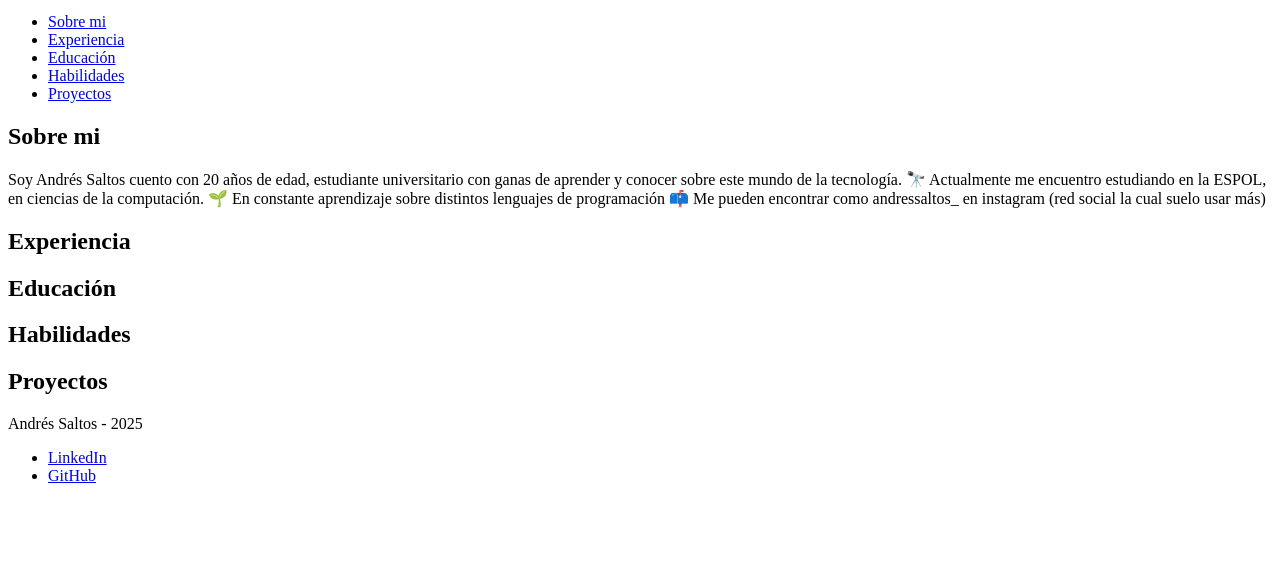
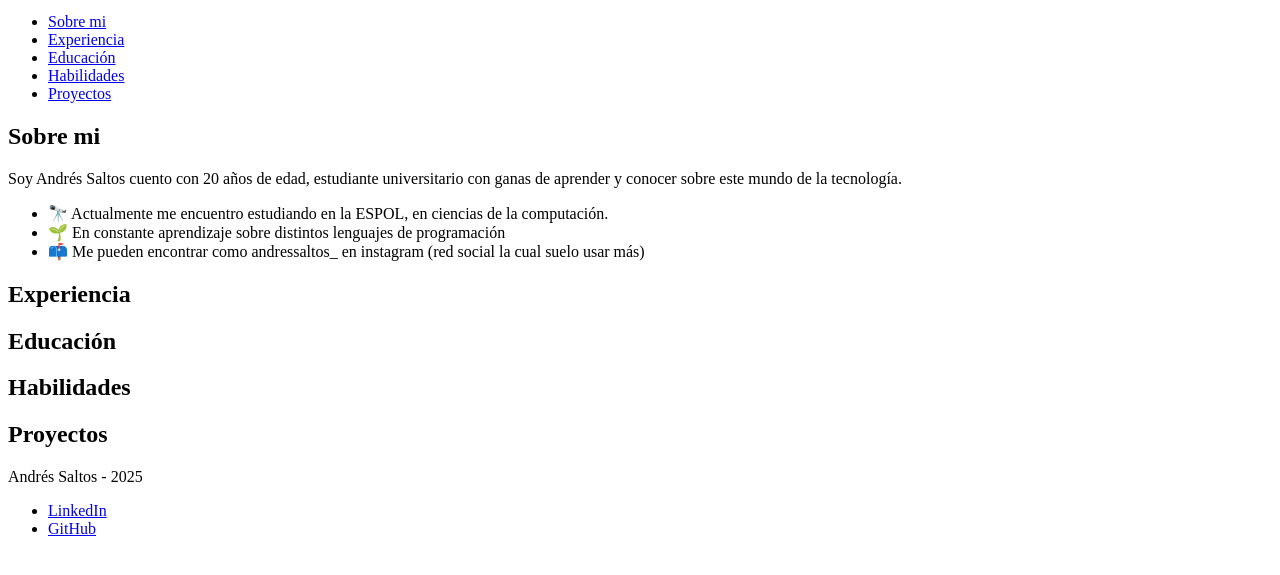
Before and after one commit to isaltosf/Curriculum, a plain HTML site: page Curriculum.html in a window 1280 px wide. Shown: the part 101-676 px from the top of the page. Drawn offline with Linux system fonts and the light colour scheme.

Commit message:
Implementación de etiquetas y divisiones adicionales

```diff
--- a/Curriculum.html
+++ b/Curriculum.html
@@ -26,10 +26,12 @@
             <h2>Sobre mi</h2>
             <p> Soy Andrés Saltos cuento con 20 años de edad, estudiante universitario con ganas de aprender y conocer
                 sobre este mundo de la tecnología.
-
-                🔭 Actualmente me encuentro estudiando en la ESPOL, en ciencias de la computación.
-                🌱 En constante aprendizaje sobre distintos lenguajes de programación
-                📫 Me pueden encontrar como andressaltos_ en instagram (red social la cual suelo usar más) </p>
+            <ul>
+                <li>🔭 Actualmente me encuentro estudiando en la ESPOL, en ciencias de la computación.</li>
+                <li>🌱 En constante aprendizaje sobre distintos lenguajes de programación</li>
+                <li>📫 Me pueden encontrar como andressaltos_ en instagram (red social la cual suelo usar más) </li>
+            </ul>
+                </p>
             <section id="experiencia">
                 <h2>Experiencia</h2>
             </section>
```
